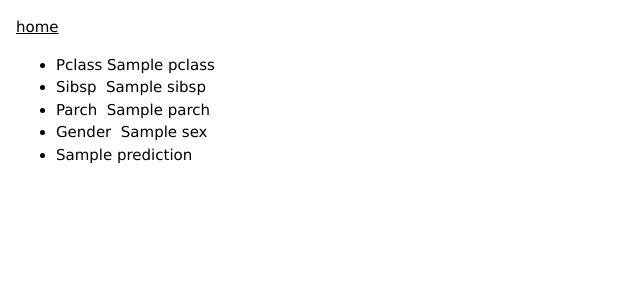
After one commit to hasindusithmin/mL-uno, a FastAPI app: template templates/prediction.html in a window 1280 px wide. The commit adds this page. Shown: the top 300 px of the page, without its empty margins (0-640 px from the left). Run offline with FastAPI, Linux system fonts and the light colour scheme; the template is opened without the code that fills it: most values are stand-ins (such as "Sample title", 1, 10 or a date in 2020); parts of the project's set-up code (start-up, migrations or seed data) failed here and were passed over.

Commit message:
Update index.html & main.py & Create prediction.html

```diff
--- a/main.py
+++ b/main.py
@@ -1,7 +1,8 @@
+from pydoc import plain
 import seaborn as sns
 import pandas as pd
 from pydantic import BaseModel
-from fastapi import FastAPI,Request
+from fastapi import FastAPI,Request,Form
 from fastapi.templating import Jinja2Templates
 from fastapi.responses import HTMLResponse
 from sklearn.ensemble import RandomForestClassifier
@@ -26,20 +27,14 @@ def get_values():
         values.update({column:set(X[column].to_list())})
     return values
 
-class Person(BaseModel):
-    pclass:int
-    sibsp:int
-    parch:int
-    sex:str
 
 @app.post("/predict",status_code=200)
-def get_predict(person:Person):
-    sex_female = 1 if person.sex == 'female' else 0
-    sex_male = 1 if person.sex == 'male' else 0
-    row = pd.DataFrame({"pclass":[person.pclass],"sibsp" :[person.sibsp], "parch" :[person.parch], "sex_female" :[sex_female], "sex_male":[sex_male]})
-    print(row)
-    # model = RandomForestClassifier(n_estimators=100, max_depth=5, random_state=1)
-    # model.fit(X, y)
-    # predictions = model.predict(row)
-    # print(predictions)
-    return
+def get_predict(request:Request,pclass:int=Form(),sibsp:int=Form(),parch:int=Form(),sex:str=Form()):
+    sex_female = 1 if sex == 'female' else 0
+    sex_male = 1 if sex == 'male' else 0
+    row = pd.DataFrame({"pclass":[pclass],"sibsp" :[sibsp], "parch" :[parch], "sex_female" :[sex_female], "sex_male":[sex_male]})
+    model = RandomForestClassifier(n_estimators=100, max_depth=5, random_state=1)
+    model.fit(X, y)
+    prediction = model.predict(row)
+    status = 'survived' if prediction[0] == 1 else 'death'
+    return template.TemplateResponse('prediction.html',{'request':request,'pclass':pclass,'sibsp':sibsp,'parch':parch,'sex':sex,'prediction':status})
--- a/requirements.txt
+++ b/requirements.txt
@@ -3,3 +3,4 @@ seaborn
 pandas
 fastapi
 jinja2
+python-multipart
--- /dev/null
+++ b/templates/prediction.html
@@ -0,0 +1,26 @@
+<!DOCTYPE html>
+<html lang="en">
+<head>
+    <meta charset="UTF-8">
+    <meta http-equiv="X-UA-Compatible" content="IE=edge">
+    <meta name="viewport" content="width=device-width, initial-scale=1.0">
+    <title>{{ prediction }}</title>
+    <link rel="stylesheet" href="https://www.w3schools.com/w3css/4/w3.css">
+</head>
+<body>
+    <div class="w3-panel">
+        <div class="w3-row">
+            <a href="/">home</a>
+        </div>
+        <div class="w3-row" id="root">
+            <ul>
+                <li>Pclass&nbsp;{{pclass}}</li>
+                <li>Sibsp&nbsp;&nbsp;{{sibsp}}</li>
+                <li>Parch&nbsp;&nbsp;{{parch}}</li>
+                <li>Gender&nbsp;&nbsp;{{sex}}</li>
+                <li>{{prediction}}</li>
+            </ul>
+        </div>
+    </div>
+</body>
+</html>
```
Also changed, not shown: templates/index.html (+1 -14 lines).
